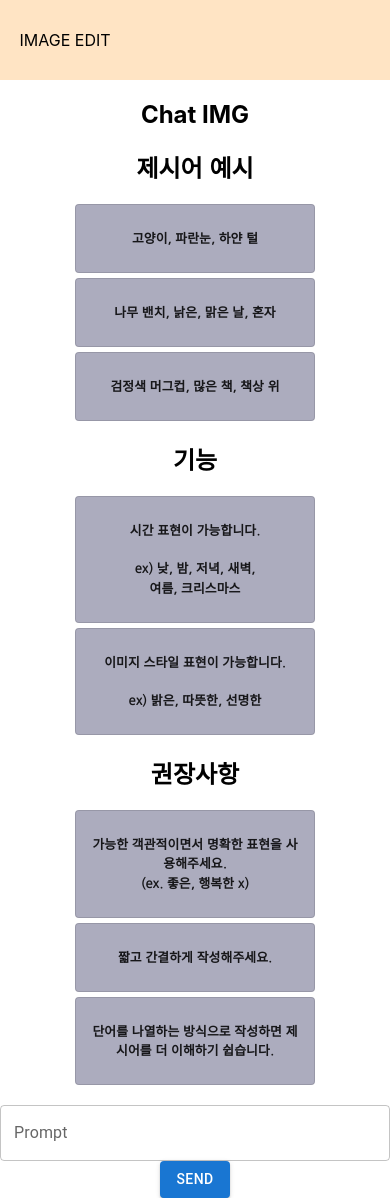
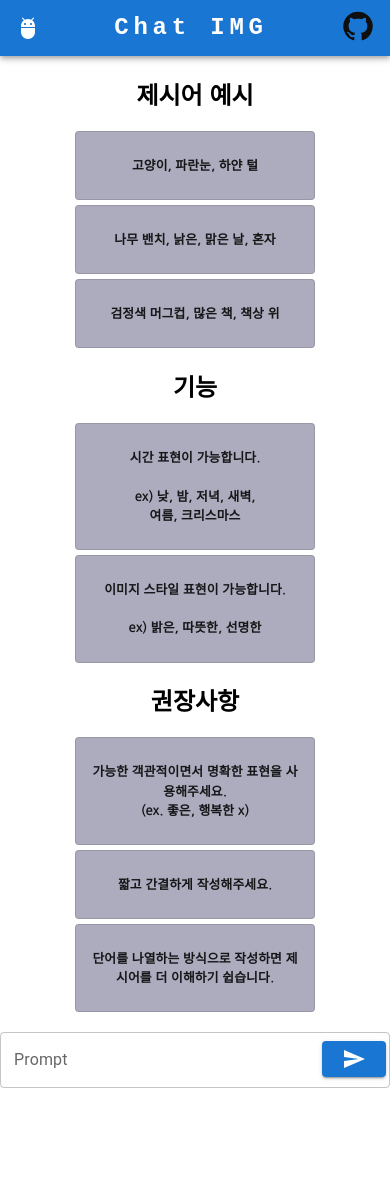
Before and after one commit to JungHun98/Chat-IMG, a React (Create React App) app: page / in a window 390 px wide. After the commit the page ends 1088 px from the top, so only its background shows below. Built offline with nearby package versions, Linux system fonts and the light colour scheme.

Commit message:
UI개선, media query 적용

```diff
--- a/package.json
+++ b/package.json
@@ -5,7 +5,8 @@
   "dependencies": {
     "@emotion/react": "^11.11.0",
     "@emotion/styled": "^11.11.0",
-    "@mui/material": "^5.12.3",
+    "@mui/icons-material": "^5.11.16",
+    "@mui/material": "^5.13.3",
     "@testing-library/jest-dom": "^5.16.5",
     "@testing-library/react": "^13.4.0",
     "@testing-library/user-event": "^13.5.0",
@@ -15,9 +16,11 @@
     "openai": "^3.2.1",
     "react": "^18.2.0",
     "react-dom": "^18.2.0",
+    "react-is": "16.8",
     "react-router-dom": "^6.9.0",
     "react-scripts": "5.0.1",
     "request": "^2.88.2",
+    "styled-components": "^5.0.0",
     "web-vitals": "^2.1.4"
   },
   "scripts": {
--- a/src/App.js
+++ b/src/App.js
@@ -1,8 +1,7 @@
 import './App.css';
-// import { Routes, Route } from 'react-router-dom';
+import React from 'react'
 import Header from './components/Header';
 import Main from './components/Main';
-// import SendIcon from '@mui/icons-material/Send'
 
 function App(props) {
 
@@ -13,7 +12,6 @@ function App(props) {
       <Header>
       </Header>
       <Main>
-
       </Main>
       {/* <Routes>
           <Route exact path='/Chat-IMG' Component={Main}></Route>
--- a/src/components/Header.js
+++ b/src/components/Header.js
@@ -1,51 +1,52 @@
-import '../css/Header.css';
-import { Link } from 'react-router-dom';
-import { Component } from 'react';
+import * as React from 'react';
+import AppBar from '@mui/material/AppBar';
+import Box from '@mui/material/Box';
+import Toolbar from '@mui/material/Toolbar';
+import GitHubIcon from '@mui/icons-material/GitHub';
+import Typography from '@mui/material/Typography';
+import Container from '@mui/material/Container';
+import Tooltip from '@mui/material/Tooltip';
+import AdbIcon from '@mui/icons-material/Adb';
 
-class Header extends Component {
-  constructor(props){
-    super(props)
+function ResponsiveAppBar() {
 
-    this.state = {
-      linkState : 'main',
-      path: '/Main'
-    }
+  return (
+    <AppBar position="static">
+      <Container sx={{
+        maxWidth: '800px',
+        width: '100%'
+      }}>
+        <Toolbar disableGutters>
+          <AdbIcon  />
+          <Typography
+            variant="h5"
+            noWrap
+            component="a"
+            href="/"
+            sx={{
+              mr: 2,
+              flexGrow: 1,
+              fontFamily: 'monospace',
+              fontWeight: 700,
+              letterSpacing: '.3rem',
+              color: 'inherit',
+              textDecoration: 'none',
+              marginRight: 0
+            }}
+          >
+            Chat IMG
+          </Typography>
 
-    this.setLink = this.setLink.bind(this);
-  }
-
-  setLink(e) {
-    if(e.target.className === 'main'){
-      this.setState({
-        linkState : 'home',
-        path: '/'
-      });
-    }
-    else{
-      this.setState({
-        linkState : 'main',
-        path: '/Main'
-      });
-    }
-    // this.setState()
-  }
-
-  render() {
-    console.log('Header render');
-
-    return (
-      <header id="header">
-        <div className="header-con">
-          <div className="project-name">
-            <Link className='home' to='/' onClick={this.setLink}>IMAGE EDIT</Link>
-          </div>
-          {/* <div className={this.state.linkState + "-link"} >
-            <Link className={this.state.linkState} to={this.state.path} onClick={this.setLink}>{this.state.linkState}</Link>
-          </div> */}
-        </div>
-      </header>
-    );
-  }
+          <Box sx={{ flexGrow: 0 }}>
+            <Tooltip title="GitHub Link">
+              <a href='https://github.com/JungHun98/Chat-IMG' target='_blank'>
+                <GitHubIcon sx={{width: '32px', height: '32px', color:'#0F0F0F'}}/>
+              </a>
+            </Tooltip>
+          </Box>
+        </Toolbar>
+      </Container>
+    </AppBar>
+  );
 }
-
-export default Header;
+export default ResponsiveAppBar;
--- a/src/components/InitContent.js
+++ b/src/components/InitContent.js
@@ -48,7 +48,6 @@ function InitContent(props) {
   return (
     <section>
       {/* <span>{`${matches}`}</span> */}
-      <h1>Chat IMG</h1>
       <div>
         <ul style={matches ? ulStyle:ulStyleMedia}>
           <li style={matches? liStyle:liStyleMedia}>
--- a/src/components/Loading.js
+++ b/src/components/Loading.js
@@ -1,5 +1,5 @@
-import '../App.css';
-import { useState, useEffect } from 'react';
+import React from 'react'
+import { useState } from 'react';
 import Skeleton from '@mui/material/Skeleton';
 import Stack from '@mui/material/Stack';
 import Grid from '@mui/material/Grid';
@@ -7,6 +7,7 @@ import styled from '@emotion/styled';
 import Button from '@mui/material/Button';
 import TextField from '@mui/material/TextField';
 import Alert from '@mui/material/Alert';
+// import { useMediaQuery } from '@mui/material';
 
 const MyStack = styled(Stack)({
   margin: 'auto',
@@ -26,16 +27,18 @@ const ButtonGrid = styled(Grid)({
 })
 
 function Loading(props) {
-  const [image, setImage] = useState(undefined);
+  // const [image, setImage] = useState(undefined);
   const [{ imageSize, warning }, setSize] = useState({
     imageSize: 256,
     warning: false
   });
 
-  useEffect(()=>{
-    console.log(props.image);
-    setImage(props.image)
-  }, [props.image]);
+  // const matches = useMediaQuery('(min-width:600px)');
+
+  // useEffect(()=>{
+  //   console.log(props.image);
+  //   setImage(props.image)
+  // }, [props.image]);
 
   console.log(imageSize, warning);
 
@@ -43,19 +46,19 @@ function Loading(props) {
     <MyStack spacing={1}>
       {/* For variant="text", adjust the height via font-size */}
       {/* For other variants, adjust the size with `width` and `height` */}
-      {image ? (
+      {props.image ? (
         <div>
-          <img src={image} alt="" width={imageSize}
+          <img src={props.image} alt="생성된 이미지" width={imageSize}
             style={{ transition: '0.3s' }} />
         </div>
       ) : (
         <ImageSkeleton animation="wave" variant="rectangular" width={256} height={256} />
       )}
-      {image ? (
+      {props.image ? (
         <ButtonGrid container wrap="nowrap">
           <TextField
             id="outlined-number"
-            label="Pixel"
+            label="이미지 크기"
             type="number"
             sx={{ width: '100px' }}
             InputLabelProps={{
@@ -87,9 +90,8 @@ function Loading(props) {
           }
           />
           <Button variant="outlined" onClick={(e) => {
-            console.log(imageSize);
             let img = new Image();
-            img.src = image;
+            img.src = props.image;
             img.width = 1024;
             img.height = 1024; // 설정값
 
@@ -102,9 +104,9 @@ function Loading(props) {
             ctx.drawImage(img, 0, 0, imageSize, imageSize);
 
             // imgage download
-            let a = document.createElement("a"); //Create <a>
-            a.href = canvas.toDataURL(); //Image Base64 Goes here
-            a.download = "ChatIMG.png"; //File name Here
+            let a = document.createElement("a");
+            a.href = canvas.toDataURL();
+            a.download = "ChatIMG.png";
             a.click();
           }}>Download</Button>
         </ButtonGrid>
--- a/src/components/Main.js
+++ b/src/components/Main.js
@@ -1,5 +1,6 @@
 import '../App.css';
-import { useEffect, useState } from 'react';
+import React from 'react'
+import { useState } from 'react';
 
 import InitContent from './InitContent';
 import Loading from './Loading';
@@ -7,31 +8,38 @@ import TextContainer from './TextContainer';
 import Box from '@mui/material/Box';
 
 function Main(props) {
-
   const [mainState, setMain] = useState('init');
-  const [mainContent, setContent] = useState();
   const [imageCode, setImage] = useState(undefined);
-
-  useEffect(()=>{
+  let content;
 
   if(mainState === 'init'){
-      setContent(<InitContent></InitContent>)
+    content = <InitContent></InitContent>
   }
   else if(mainState === 'loading'){
-      setContent(<Loading image={imageCode}></Loading>)
+    content = <Loading image={imageCode}></Loading>
   }
   else{
-      setContent(`state error: mainconent is ${mainState}`);
+    content = `state error: mainconent is ${mainState}`;
   }
-  }, [mainState, imageCode])
+  // useEffect(()=>{
+  //   if(mainState !== 'init'){
+  //     if(mainState === 'loading'){
+  //       console.log('loading');
 
+  //     }
+  //     else{
+
+  //     }
+  //   }
+  // }, [mainState, imageCode])
+  console.log('Main rendering');
   return (
     <main id='main'>
-      {mainContent}
+      {content}
       <Box
         sx={{
-          width: 800,
-          maxWidth: '100%',
+          width: '100%',
+          maxWidth: 800,
           margin: 'auto',
           marginTop: '20px'
         }}
--- a/src/components/TextContainer.js
+++ b/src/components/TextContainer.js
@@ -1,8 +1,10 @@
 import '../css/TextContainer.css';
+import React from 'react'
 import { useState } from 'react';
 import Box from '@mui/material/Box';
 import TextField from '@mui/material/TextField';
 import Button from '@mui/material/Button';
+import SendIcon from '@mui/icons-material/Send';
 
 function TextContainer(props) {
   const [prompt, setPrompt] = useState('');
@@ -11,7 +13,7 @@ function TextContainer(props) {
     const obj = {
       message: message
     }
-    return fetch('http://locahost:3001/translate', {
+    return fetch('https://port-0-chat-img-1aac2alg5t1jme.sel3.cloudtype.app/translate', {
       method: 'POST',
       headers: {
         'Content-Type': 'application/json',
@@ -27,20 +29,23 @@ function TextContainer(props) {
       message: prompt
     }
 
-    return fetch('http://locahost:3001/createImage', {
+    return fetch('https://port-0-chat-img-1aac2alg5t1jme.sel3.cloudtype.app/createImage', {
       method: 'POST',
       headers: {
         'Content-Type': 'application/json',
       },
       body: JSON.stringify(obj)
     })
-      .then((res) => res.json())
+      .then((res) => {
+        console.log(res);
+        return res.json()
+      })
       .then((res) => res?.images[0].image)
   }
 
   const hadleSubmit = async function (e) {
     e.preventDefault();
-    const regex = /^[가-힣|a-z|A-Z|0-9|,]+$/;
+    const regex = /^[가-힣|a-z|A-Z|0-9|, ]+$/;
 
     if (regex.test(prompt)) {
       props.setMain('loading');
@@ -64,7 +69,7 @@ function TextContainer(props) {
     }
     else {
       // props.setMain('invalid')
-      console.log('유효하지 않은 문자열');
+      alert('유효하지 않은 요청입니다. 다시 입력해주세요');
     }
   }
 
@@ -73,8 +78,9 @@ function TextContainer(props) {
       <form onSubmit={hadleSubmit}>
         <Box
           sx={{
-            width: 800,
-            maxWidth: '100%',
+            position: 'relative',
+            width: '100%',
+            maxWidth: 800,
             margin: 'auto',
             marginTop: '20px'
           }}
@@ -83,16 +89,32 @@ function TextContainer(props) {
             fullWidth label="Prompt"
             id="fullWidth"
             sx={{
+              display: 'block',
+              maxWidth: '800px',
+              width: '100%',
               margin: 'auto'
             }}
             onChange={(e) => {
-              setPrompt(e.target.value);
+              if(e.key === 'Enter'){
+                hadleSubmit();
+              }
+              else{
+                setPrompt(e.target.value);
+              }
             }}
           />
-          <Button type="submit" variant="contained" onClick={() => {
-          }}>
-            Send
+          <Button sx={{
+            position: 'absolute',
+            right: '1%',
+            top: '15%'
+          }}
+            type="submit"
+            variant="contained"
+            onClick={() => {
+            }}>
+            <SendIcon/>
           </Button>
+
         </Box>
       </form>
       {/* <img src={response}></img> */}
```
Also changed, not shown: src/components/theme.js (added, +17 -0 lines), 1 other file (tests, documents, lock files or other folders). Lines whose indentation alone changed are shown as unchanged.
